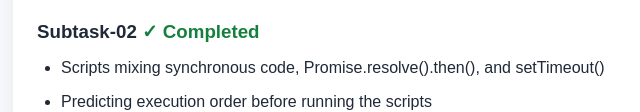
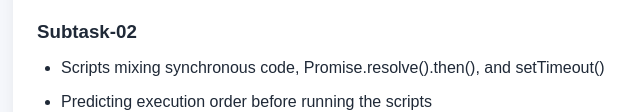
Before and after one commit to koushikmaya04/fullstack-node-journey, a plain HTML site: page index.html in a window 1280 px wide. Shown: the part 1104-1216 px from the top of the page, without its empty margins (177-817 px from the left). Drawn offline with Linux system fonts and the light colour scheme.

Commit message:
Remove completion indicator from Subtask-02 header

```diff
--- a/index.html
+++ b/index.html
@@ -124,7 +124,7 @@
                 <li>var vs let scoping bugs and fixes</li>
             </ul>
 
-            <h3>Subtask-02 <span class="completed">✓ Completed</span></h3>
+            <h3>Subtask-02 <span class="completed"></span></h3>
             <ul>
                 <li>Scripts mixing synchronous code, Promise.resolve().then(), and setTimeout()</li>
                 <li>Predicting execution order before running the scripts</li>
```
